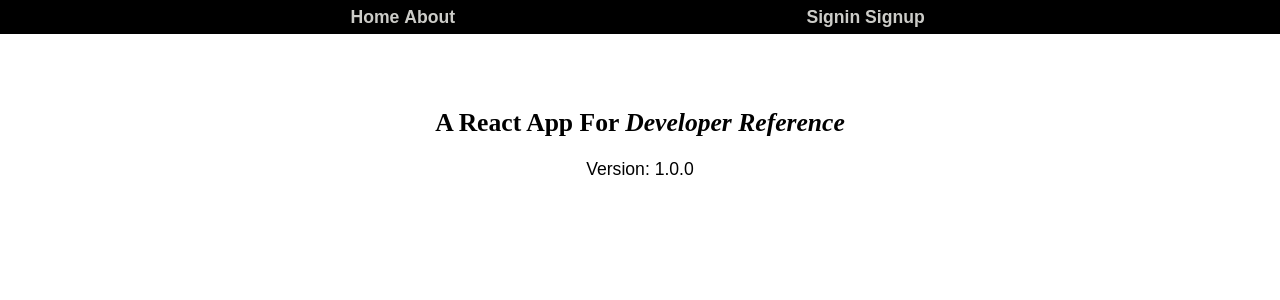
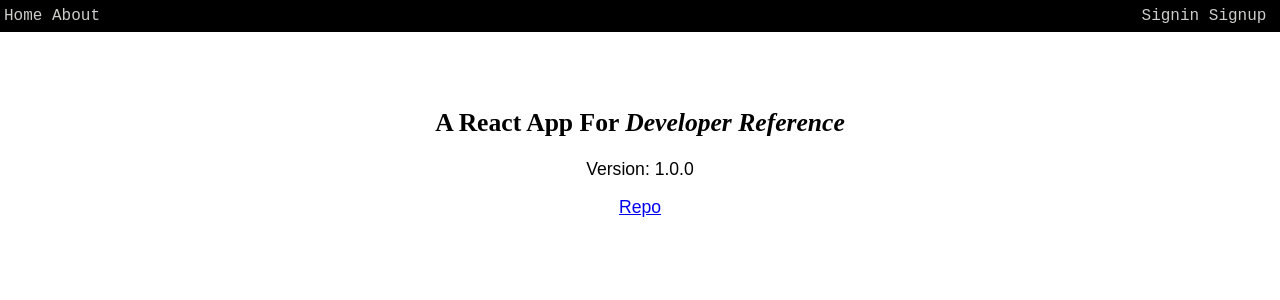
Before and after one commit to quobod/RBR, a React (Create React App) app in the folder client/: page /about in a window 1280 px wide. Shown: the top 300 px of the page. Built offline with nearby package versions, Linux system fonts and the light colour scheme.

Commit message:
Added repository to about view

```diff
--- a/client/src/App.css
+++ b/client/src/App.css
@@ -18,14 +18,17 @@
   line-height: 1.5;
 }
 
-.nav-bar ul {
+.nav-bar ul:first-child {
   display: flex;
-  justify-content: space-evenly;
+  justify-content: space-between;
 }
 
 .nav-bar a {
   text-decoration: none;
   color: rgba(255, 255, 250, 0.8);
+  font-size: 1rem;
+  font-weight: normal;
+  font-family: 'Courier New', Courier, monospace, 'Gill Sans', 'Gill Sans MT', Calibri, 'Trebuchet MS', sans-serif;
 }
 
 .nav-bar a:hover,
--- a/client/src/components/views/About.js
+++ b/client/src/components/views/About.js
@@ -11,6 +11,7 @@
         <div className="content">
             <h2 className="mission-parent">A React App For <i className="mission">Developer Reference</i></h2>
             <p>Version: 1.0.0</p>
+            <p><a href="https://github.com/quobod/RAR" target="_blank">Repo</a></p>
         </div>
     )
   }
```
